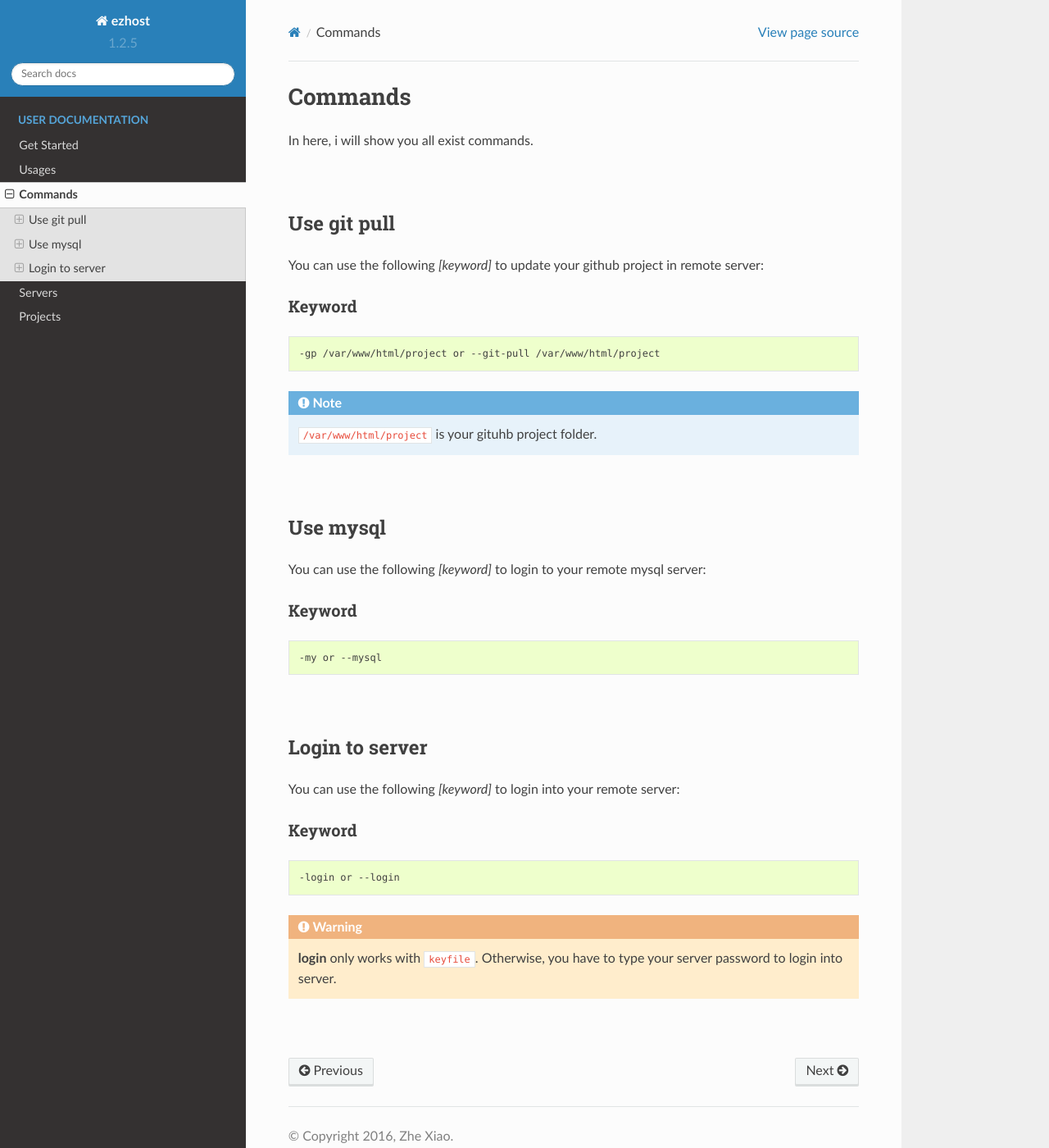
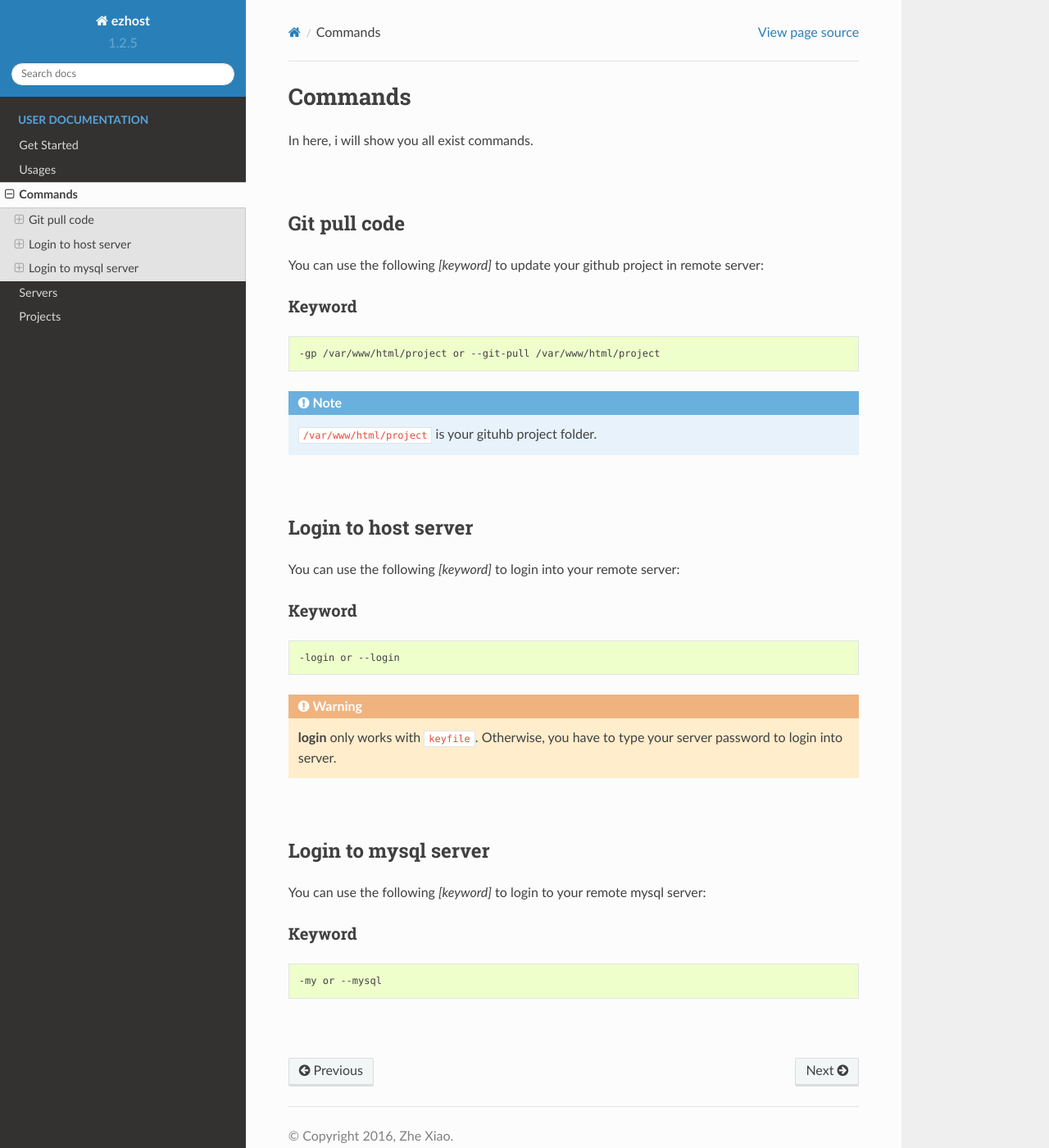
Before and after one commit to zhexiao/ezhost, a Sphinx documentation site: the page built from docs/commands.rst, in a window 1280 px wide and 1400 px high. Shown: the whole window at 82% size. Built offline with Sphinx 7.4.7 and the Read the Docs theme 2.0.0, drawn with Linux system fonts in a browser that asks for light colours.

Commit message:
add login

```diff
--- a/docs/commands.rst
+++ b/docs/commands.rst
@@ -5,7 +5,7 @@ In here, i will show you all exist commands.
 
 |
 
-Use git pull
+Git pull code
 --------------------
 
 You can use the following *[keyword]* to update your github project in remote server:
@@ -21,21 +21,7 @@ Keyword
 
 |
 
-Use mysql
--------------------
-
-You can use the following *[keyword]* to login to your remote mysql server:
-
-Keyword
-~~~~~~~~~~~~~~~~~~~
-
-.. code-block:: bash
-
-   -my or --mysql
-
-|
-
-Login to server
+Login to host server
 -------------------
 
 You can use the following *[keyword]* to login into your remote server:
@@ -50,3 +36,17 @@ Keyword
 .. warning:: **login** only works with ``keyfile``. Otherwise, you have to type your server password to login into server.
 
 |
+
+Login to mysql server
+-------------------
+
+You can use the following *[keyword]* to login to your remote mysql server:
+
+Keyword
+~~~~~~~~~~~~~~~~~~~
+
+.. code-block:: bash
+
+   -my or --mysql
+
+|
```
